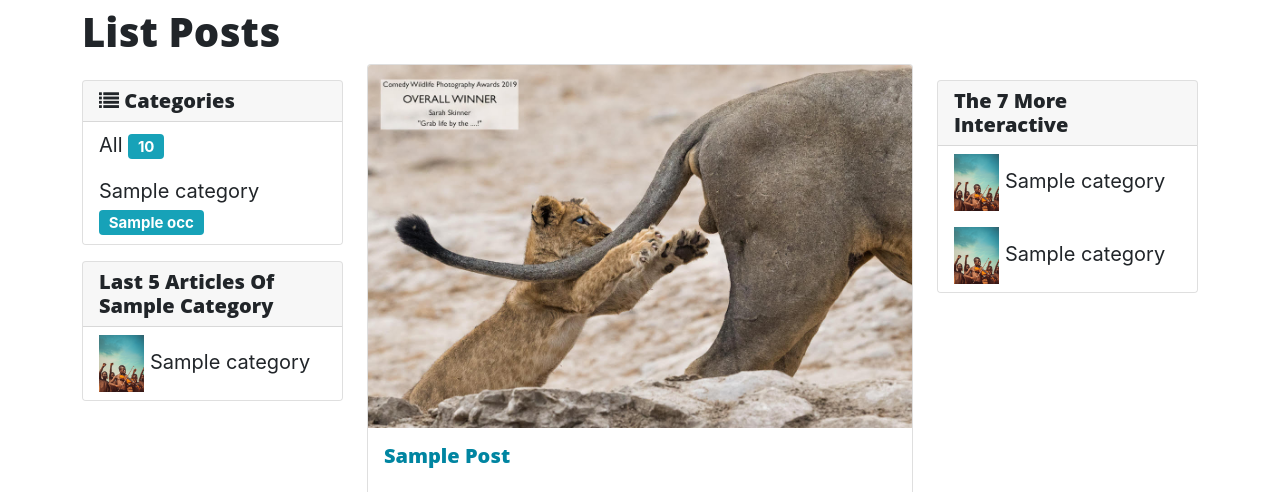
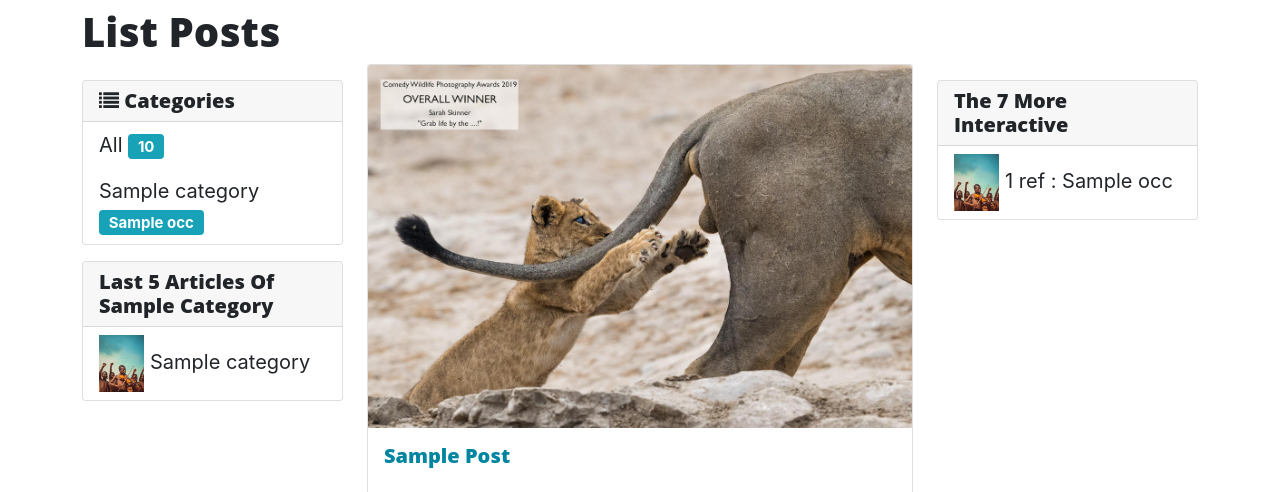
Before and after one commit to Ya27cine/Blog_full, a Symfony app: template templates/blog/index.html.twig in a window 1280 px wide. Shown: the part 62-554 px from the top of the page. Run offline with Twig, Linux system fonts and the light colour scheme; the template is opened without the code that fills it: most values are stand-ins (such as "Sample title", 1, 10 or a date in 2020); some libraries are stand-ins or nearby versions.

Commit message:
backend: Action get posts ineractive

```diff
--- a/templates/blog/index.html.twig
+++ b/templates/blog/index.html.twig
@@ -88,22 +88,12 @@
                             <div class="card my-3">
                                 <h5 class="card-header"> {{'the 7 more interactive' | title}}</h5>
                                     <ul class="list-group list-group-flush">
-                                    {% for K, category in categories %}
+                                    {% for K, post in posts_interactive %}
                                             <li class="list-group-item">
                                                 {% set linkimg = 'assets/img/posts/p' ~ (K%11+1) ~ '.jpg'%}
                                                 <img src="{{ asset(linkimg) }}" class="img-fluid" alt="" width="20%">
-                                                <a href="?category={{ category.name  }}">
-                                                 {{ category.name }}
-
-                                                </a>
-                                            </li>
-                                    {% endfor %}
-                                    {% for K, category in categories %}
-                                            <li class="list-group-item">
-                                                {% set linkimg = 'assets/img/posts/p' ~ (K%11+1) ~ '.jpg'%}
-                                                <img src="{{ asset(linkimg) }}" class="img-fluid" alt="" width="20%">
-                                                <a href="?category={{ category.name  }}">
-                                                 {{ category.name }}
+                                                <a href="#">
+                                                 {{ post.id }}  ref : {{ post.occ }}
 
                                                 </a>
                                             </li>
```
Also changed, not shown: src/Controller/BlogController.php (+7 -0 lines), src/Service/BlogService.php (+11 -0 lines).
